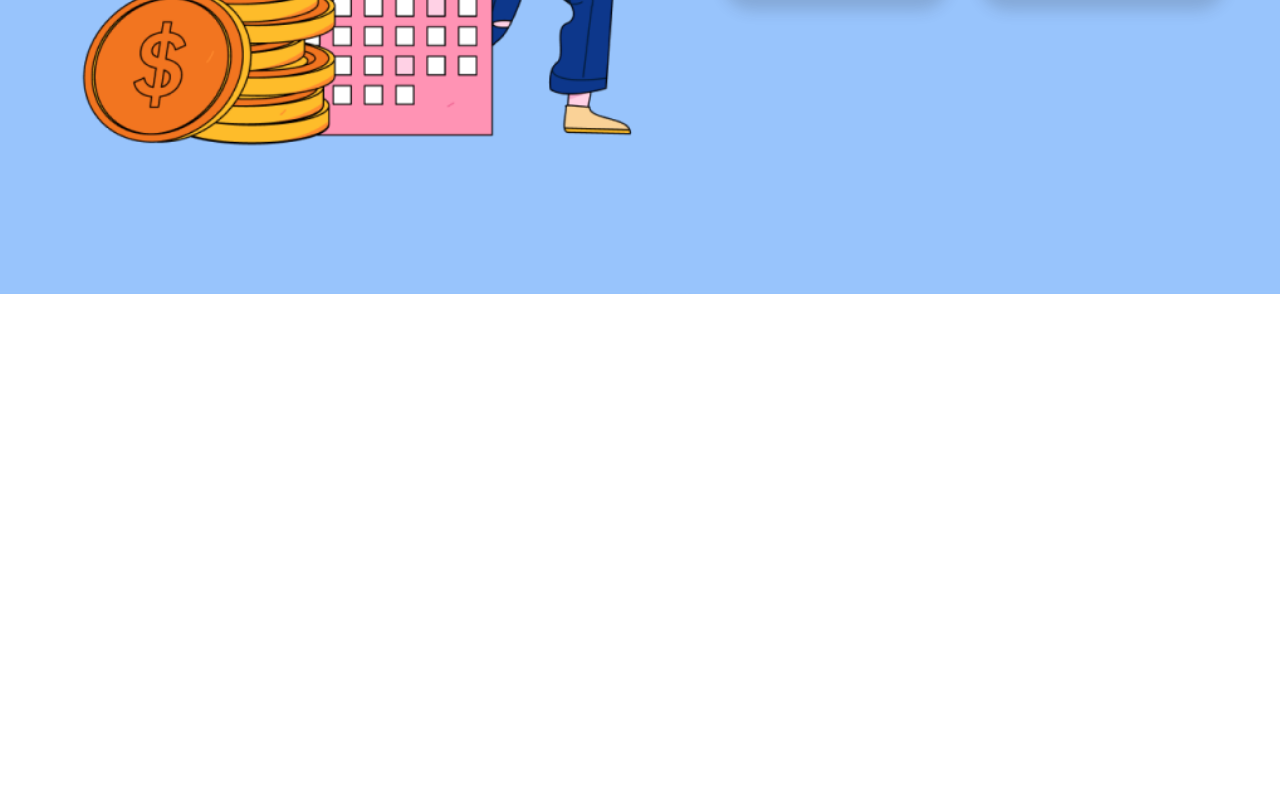
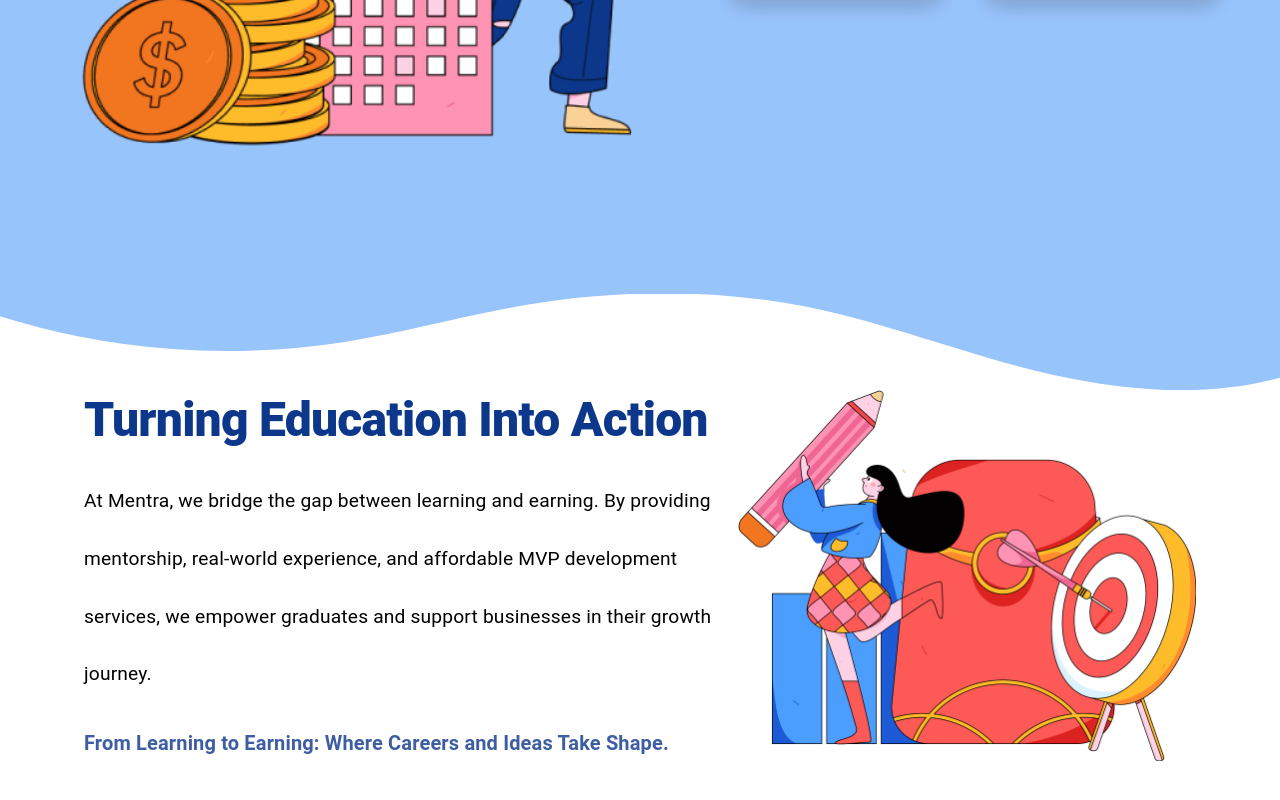
Before and after one commit to Mentra-Inc/mentra-next, a Next.js app: page / in a window 1280 px wide. Shown: the part 506-1306 px from the top of the page. Before the commit the page ends 800 px from the top, so only its background shows below. Built offline with nearby package versions, Linux system fonts and the light colour scheme.

Commit message:
Implement: About Us Section

```diff
--- /dev/null
+++ b/components/AboutUs.tsx
@@ -0,0 +1,70 @@
+import { Box, Stack, Typography, useTheme } from "@mui/material";
+import Heading from "./Heading";
+
+export default function AboutUs() {
+    const theme = useTheme();
+
+    return (
+        <Box
+            id="about-us"
+            sx={{
+                mt: 24,
+                mb: 12,
+                mx: "auto",
+                px: 6,
+                display: "flex",
+                justifyContent: "center",
+            }}
+        >
+            <Stack
+                direction={{ xs: "column-reverse", lg: "row" }}
+                spacing={6}
+                alignItems="center"
+            >
+                <Stack
+                    spacing={6}
+                    textAlign={{ xs: "center", lg: "left" }}
+                >
+                    <Heading title="Turning Education Into Action" />
+
+                    <Typography
+                        variant="body1"
+                        sx={{
+                            lineHeight: 3,
+                            fontSize: "1.2em",
+                            maxWidth: { xs: "100%", lg: 630 },
+                        }}
+                    >
+                        At Mentra, we bridge the gap between learning and earning. By providing mentorship,
+                        real-world experience, and affordable MVP development services, we empower graduates
+                        and support businesses in their growth journey.
+                    </Typography>
+
+                    <Typography
+                        variant="h6"
+                        sx={{
+                            fontWeight: "bold",
+                            color: theme.palette.primary.main,
+                            opacity: 0.8,
+                        }}
+                    >
+                        From Learning to Earning: Where Careers and Ideas Take Shape.
+                    </Typography>
+                </Stack>
+
+                <Box
+                    component="img"
+                    src="/about_us_img.png"
+                    alt="About Us Image"
+                    width={458}
+                    height={371}
+                    sx={{
+                        width: "100%",
+                        maxWidth: 458,
+                        height: "auto",
+                    }}
+                />
+            </Stack>
+        </Box>
+    );
+}
--- a/pages/index.tsx
+++ b/pages/index.tsx
@@ -1,3 +1,4 @@
+import AboutUs from '@/components/AboutUs';
 import Hero from '@/components/Hero';
 import theme from '@/theme/theme';
 import { ThemeProvider } from '@mui/material';
@@ -7,6 +8,7 @@
     <ThemeProvider theme={theme}>
       <main style={{ overflow: 'hidden' }}>
         <Hero />
+        <AboutUs />
       </main>
     </ThemeProvider>
   )
```
Also changed, not shown: public/about_us_img.png (added).
